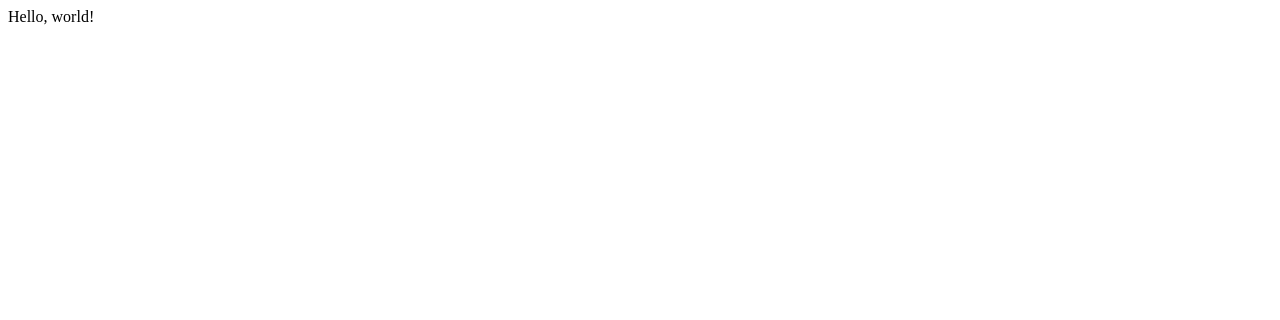
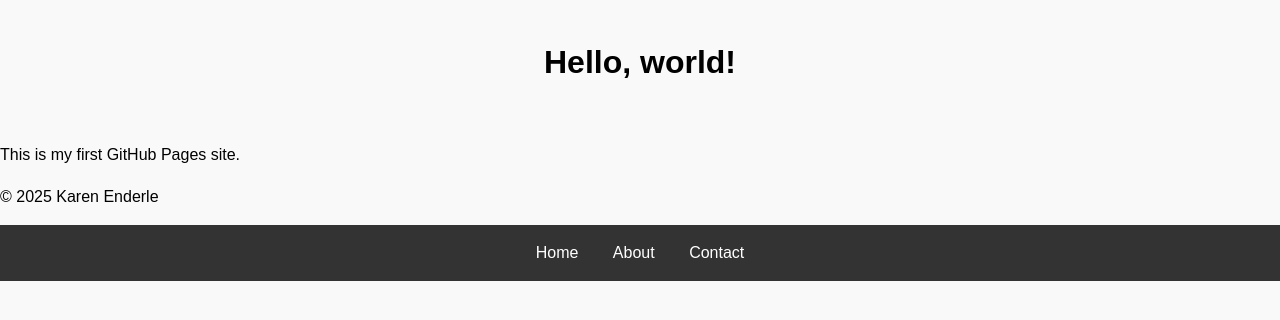
Before and after one commit to karenenderle/ellestad-enderle, a plain HTML site: page index.html in a window 1280 px wide. Drawn offline with Linux system fonts and the light colour scheme.

Commit message:
Fixed nav bar to the bottom of the homepage

```diff
--- a/index.html
+++ b/index.html
@@ -1 +1,25 @@
-Hello, world!
+<!DOCTYPE html>
+<html lang="en">
+<head>
+    <meta charset="UTF-8">
+    <title>Karen Ellestad Enderle</title>
+    <link rel="stylesheet" href="style.css">
+</head>
+<body>
+    <header>
+        <h1>Hello, world!</h1>
+        <nav>
+    </header>
+    <main>
+        <p>This is my first GitHub Pages site.</p>
+    </main>
+    <footer>
+        <p>&copy; 2025 Karen Enderle</p>
+    </footer>
+    <nav class="bottom-nav">
+            <a href="#">Home</a>
+            <a href="#">About</a>
+            <a href="#">Contact</a>
+    </nav>
+</body>
+</html>
--- a/style.css
+++ b/style.css
@@ -0,0 +1,37 @@
+body {
+    font-family: Arial, sans-serif;
+    line-height: 1.6;
+    margin: 0;
+    padding-bottom: 60px;
+    padding: 0;
+    background: #f9f9f9;
+}
+
+header {
+    background: #333
+    color: white;
+    padding: 1em;
+    text-align: center;
+}
+
+.bottom-nav {
+    position: fixed;
+    bottom: o;
+    left: 0;
+    width: 100%;
+    background-color: #333;
+    color: white;
+    text-align: center;
+    padding: 15px 0;
+    z-index: 1000;
+}
+
+.bottom-nav a {
+    color: white;
+    margin: 0 15px;
+    text-decoration: none;
+}
+
+.bottom-nav a:hover {
+    text-decoration: underline;
+}
```
